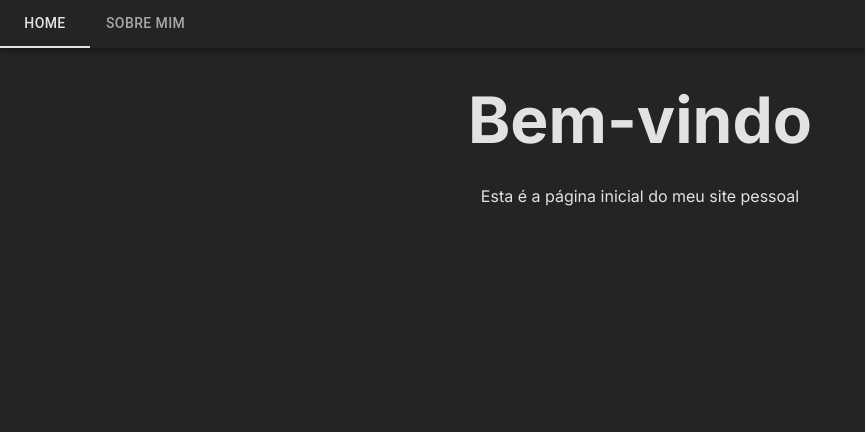
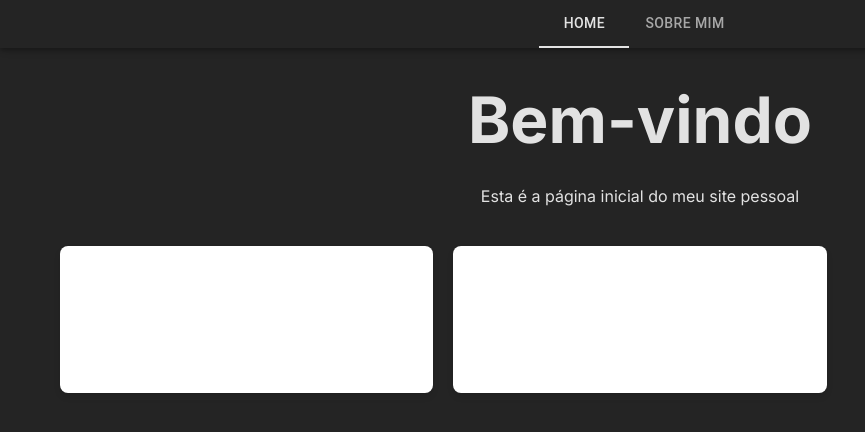
Before and after one commit to Fabricio1358/Meu-Site, a React (Vite) app: page / in a window 1280 px wide. Shown: the top 432 px of the page, without its empty margins (0-865 px from the left). Built offline with nearby package versions, Linux system fonts and the light colour scheme.

Commit message:
feat: add Projeto1 and Projeto2 components with basic structure and content

```diff
--- a/src/pages/Home/Home.css
+++ b/src/pages/Home/Home.css
@@ -0,0 +1,24 @@
+.projects-section {
+  display: grid;
+  grid-template-columns: repeat(3, 1fr);
+  gap: 20px;
+  padding: 20px;
+}
+
+.project-card {
+  background: #fff;
+  box-shadow: 0 4px 6px rgba(0, 0, 0, 0.1);
+  border-radius: 8px;
+  padding: 20px;
+  text-align: center;
+  transition: transform 0.2s;
+}
+
+.project-card:hover {
+  transform: translateY(-5px);
+}
+
+.project-link {
+  text-decoration: none;
+  color: inherit;
+}
--- a/src/pages/Home/Home.tsx
+++ b/src/pages/Home/Home.tsx
@@ -1,10 +1,36 @@
+import { Link } from 'react-router-dom';
 import './Home.css';
+
+const projects = [
+  {
+    id: 1,
+    title: 'Projeto 1',
+    description: 'Descrição detalhada do projeto 1...',
+    link: '/projeto1'
+  },
+  {
+    id: 2,
+    title: 'Projeto 2',
+    description: 'Descrição detalhada do projeto 2...',
+    link: '/projeto2'
+  },
+];
 
 const Home = () => {
   return (
     <div className="home-container">
       <h1>Bem-vindo</h1>
       <p>Esta é a página inicial do meu site pessoal</p>
+      <div className="projects-section">
+        {projects.map((project) => (
+          <div key={project.id} className="project-card">
+            <Link to={project.link} className="project-link">
+              <h3>{project.title}</h3>
+              <p>{project.description}</p>
+            </Link>
+          </div>
+        ))}
+      </div>
     </div>
   );
 };
```
Also changed, not shown: src/components/Navbar/Navbar.tsx (+5 -2 lines), src/pages/Projetos/Projeto1/Projeto1.tsx (added, +10 -0 lines), src/pages/Projetos/Projeto2/Projeto2.tsx (added, +10 -0 lines).
